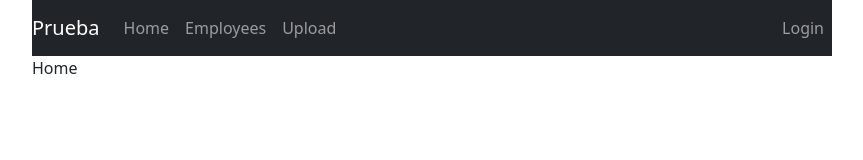
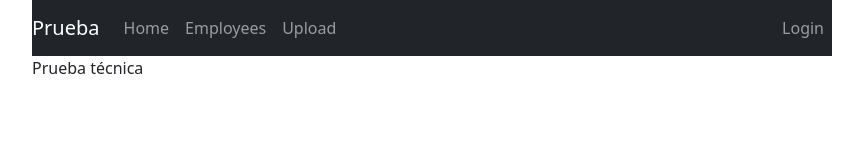
Before and after one commit to hu-al/prueba-tecnica, a React (Create React App) app: page / in a window 1280 px wide. Shown: the top 160 px of the page, without its empty margins (208-1071 px from the left). Built offline with nearby package versions, Linux system fonts and the light colour scheme.

Commit message:
Pantalla de home

```diff
--- a/src/components/Employees.js
+++ b/src/components/Employees.js
@@ -2,8 +2,6 @@ import { Form, Button } from "react-bootstrap";
 import { useEffect, useState } from "react";
 import styles from "./Employees.module.css";
 import EmployeesTable from "./EmployeesTable";
-
-import fetchEmployees from "../actions/fetchEmployees";
 import sendEmployee from "../actions/sendEmployee";
 import { useDispatch, useSelector } from "react-redux";
 
--- a/src/components/Home.js
+++ b/src/components/Home.js
@@ -1,5 +1,11 @@
+import { useSelector } from "react-redux";
+
 const Home = () => {
-  return <div>Home</div>;
+  const name = useSelector((state) => state.fakeLogin.name);
+  const isLogged = useSelector((state) => state.fakeLogin.isLogged);
+  if (isLogged) return <div>Bienvenido, {name}</div>;
+
+  return <div>Prueba técnica</div>;
 };
 
 export default Home;
```
